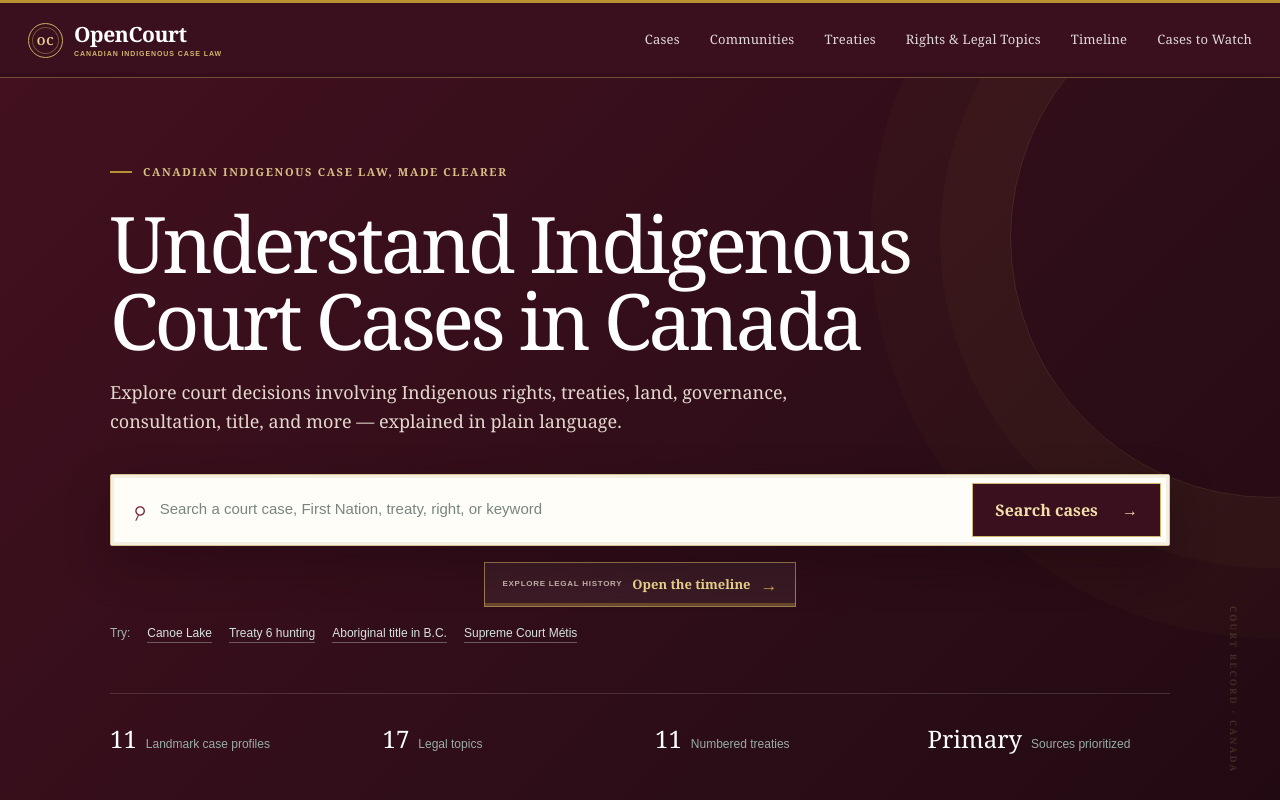
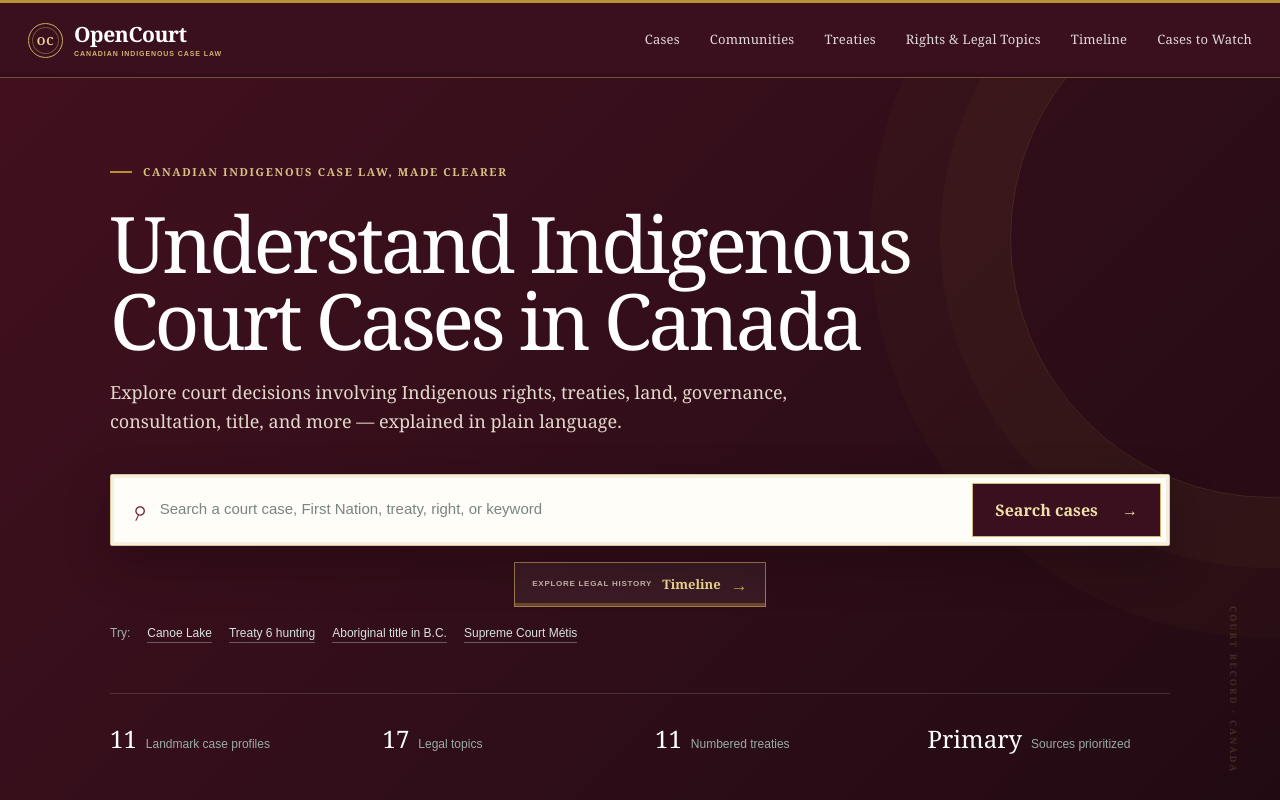
Before and after one commit to CreeCoder13/OpenCourt, a Next.js app: page / in a window 1280 px wide. Shown: the top 800 px of the page. Built offline with nearby package versions, Linux system fonts and the light colour scheme.

Commit message:
Clarify homepage timeline button

```diff
--- a/app/page.tsx
+++ b/app/page.tsx
@@ -14,7 +14,7 @@ export default function Home() {
       <h1>Understand Indigenous<br />Court Cases in Canada</h1>
       <p className="hero-copy">Explore court decisions involving Indigenous rights, treaties, land, governance, consultation, title, and more — explained in plain language.</p>
       <form className="hero-search" action="/cases"><label className="sr-only" htmlFor="home-search">Search the case database</label><span aria-hidden="true">⌕</span><input id="home-search" name="q" placeholder="Search a court case, First Nation, treaty, right, or keyword" /><button type="submit">Search cases <span aria-hidden="true">→</span></button></form>
-      <div className="hero-timeline-link"><a href="/timeline"><span>Explore legal history</span><strong>Open the timeline</strong><b aria-hidden="true">→</b></a></div>
+      <div className="hero-timeline-link"><a href="/timeline"><span>Explore legal history</span><strong>Timeline</strong><b aria-hidden="true">→</b></a></div>
       <div className="search-suggestions" aria-label="Example searches"><span>Try:</span><Link href="/cases?q=Canoe+Lake">Canoe Lake</Link><Link href="/cases?q=Treaty+6+hunting">Treaty 6 hunting</Link><Link href="/cases?q=Aboriginal+title+British+Columbia">Aboriginal title in B.C.</Link><Link href="/cases?q=Supreme+Court+Metis">Supreme Court Métis</Link></div>
       <div className="hero-rule" /><dl className="hero-stats"><div><dt>11</dt><dd>Landmark case profiles</dd></div><div><dt>17</dt><dd>Legal topics</dd></div><div><dt>11</dt><dd>Numbered treaties</dd></div><div><dt>Primary</dt><dd>Sources prioritized</dd></div></dl>
     </section>
```
